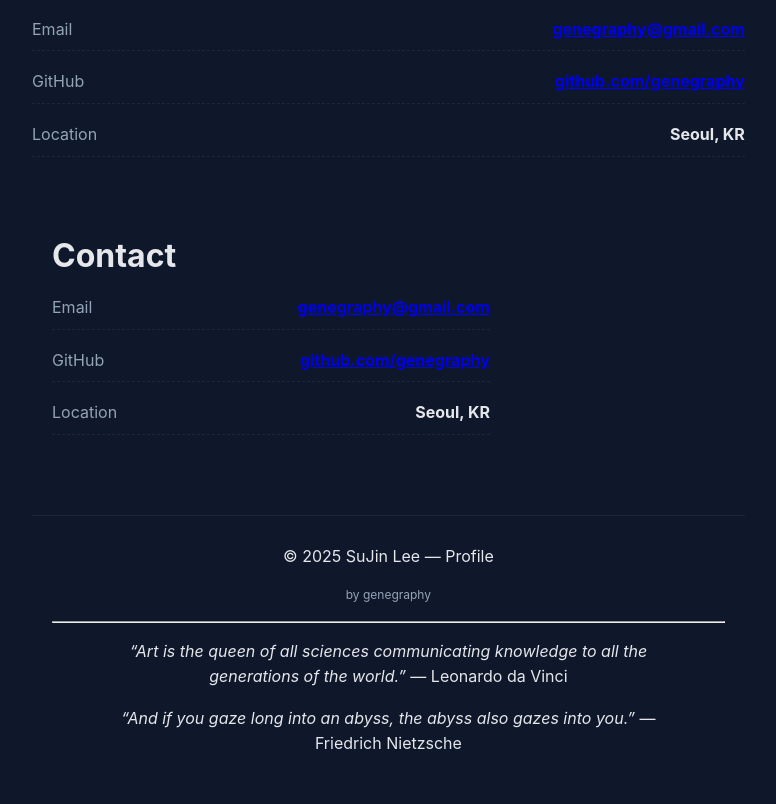
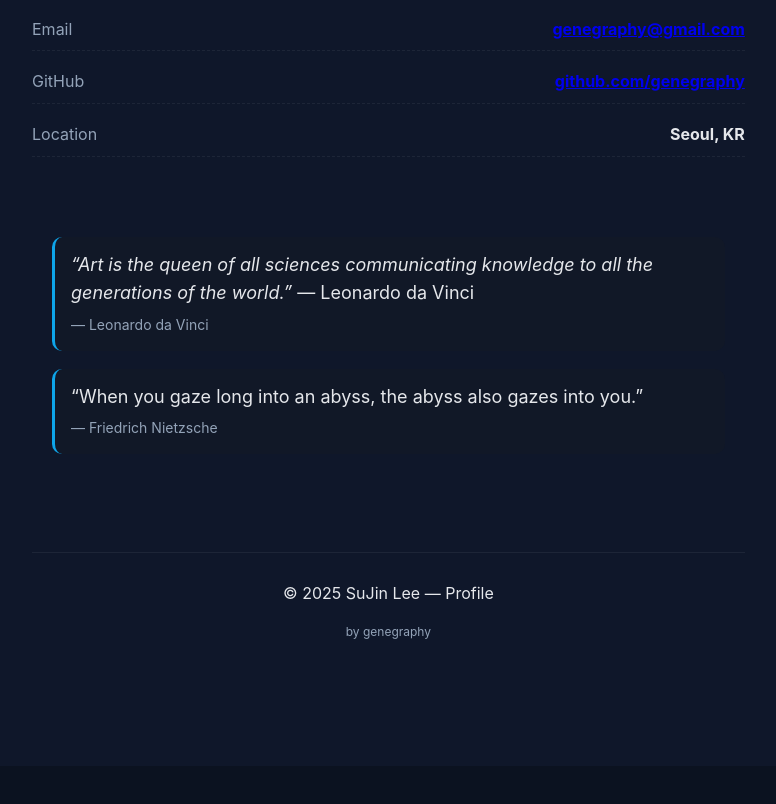
Before and after one commit to genegraphy/genegraphy.github.io, a plain HTML site: page index.html in a window 1280 px wide. Shown: the part 6114-6918 px from the top of the page, without its empty margins (68-844 px from the left). After the commit the page ends 6880 px from the top, so only its background shows below. Drawn offline with Linux system fonts and the light colour scheme.

Commit message:
Update index.html

```diff
--- a/index.html
+++ b/index.html
@@ -678,7 +678,7 @@
   <h4 class="mt8" data-lang="ko" hidden>댓글 목록</h4>
   <ul id="c-list" class="c-list"></ul>
 </div>   -->
-
+<!--
       <section id="contact" class="section alt">
   <div class="container two-col">
     <div>
@@ -693,14 +693,14 @@
 </section>
 
 <!-- Footer -->
-<footer class="site-footer">
+<!-- <footer class="site-footer">
   <div class="container">
     <p>© <span id="year"></span> SuJin Lee — Profile</p>
     <p class="tiny">by genegraphy</p>
     <hr>
 
     <!-- Quotes -->
-    <blockquote>
+<!--     <blockquote>
       <p data-lang="en"><em>“Art is the queen of all sciences communicating knowledge to all the generations of the world.”</em> — Leonardo da Vinci</p>
       <p data-lang="ko" hidden><em>“예술은 모든 과학의 여왕이며, 세상의 모든 세대에 지식을 전달한다.”</em> — 레오나르도 다빈치</p>
     </blockquote>
@@ -710,7 +710,34 @@
       <p data-lang="ko" hidden><em>“네가 오랫동안 심연을 들여다본다면, 그 심연도 너를 들여다본다.”</em> — 프리드리히 니체</p>
     </blockquote>
   </div>
+</footer> -->
+
+
+<!-- Epigraph -->
+<section id="epigraph" class="section">
+  <div class="container">
+    <blockquote class="epigraph">
+ <p data-lang="en"><em>“Art is the queen of all sciences communicating knowledge to all the generations of the world.”</em> — Leonardo da Vinci</p>
+ <p data-lang="ko" hidden><em>“예술은 모든 과학의 여왕이며, 세상의 모든 세대에 지식을 전달한다.”</em> — 레오나르도 다빈치</p>
+      <cite>— Leonardo da Vinci</cite>
+    </blockquote>
+
+    <blockquote class="epigraph">
+      <p data-lang="en">“When you gaze long into an abyss, the abyss also gazes into you.”</p>
+      <p data-lang="ko" hidden>“네가 오랫동안 심연을 들여다볼 때, 그 심연 또한 너를 들여다본다.”</p>
+      <cite>— Friedrich Nietzsche</cite>
+    </blockquote>
+  </div>
+</section>
+
+
+    <footer class="site-footer">
+  <div class="container">
+    <p>© <span id="year"></span> SuJin Lee — Profile</p>
+    <p class="tiny">by genegraphy</p>
+  </div>
 </footer>
+
 
 </body>
 </html>
```
